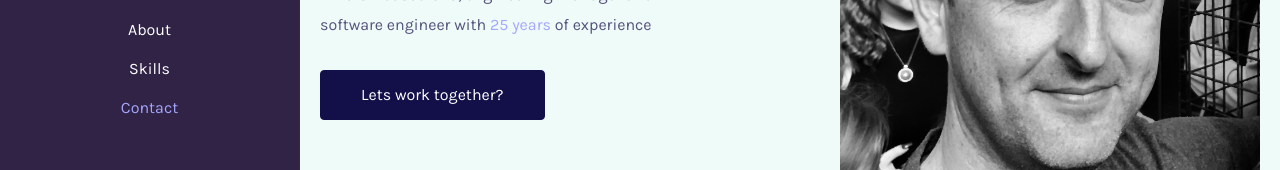
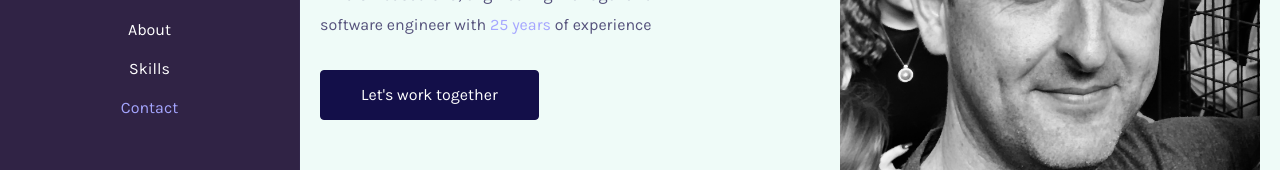
Before and after one commit to davidrabbich81/portfolio, a Next.js app in the folder portfolioweb/: page / in a window 1280 px wide. Shown: the part 346-516 px from the top of the page. Built offline with nearby package versions, Linux system fonts and the light colour scheme; no server answers; a web font is replaced by a local one.

Commit message:
Updated the Fuuse experience file

```diff
--- a/portfolioweb/src/components/About.js
+++ b/portfolioweb/src/components/About.js
@@ -30,7 +30,7 @@ const About = () => {
               </div>
               <div className="elisc_tm_button transition_link">
                 <a href="#contact" onClick={() => navChange("contact")}>
-                    Lets work together?
+                    Let's work together
                 </a>
               </div>
             </div>
--- a/portfolioweb/src/components/Home.js
+++ b/portfolioweb/src/components/Home.js
@@ -33,7 +33,7 @@ const Home = () => {
               <div className="buttons w-full float-left flex items-center mb-[150px]">
                 <div className="elisc_tm_button transition_link">
                   <a href="#contact" onClick={() => navChange("contact")}>
-                    Lets work together?
+                    Let's work together
                   </a>
                 </div>
               </div>
```
Also changed, not shown: 1 other file (tests, documents, lock files or other folders).
